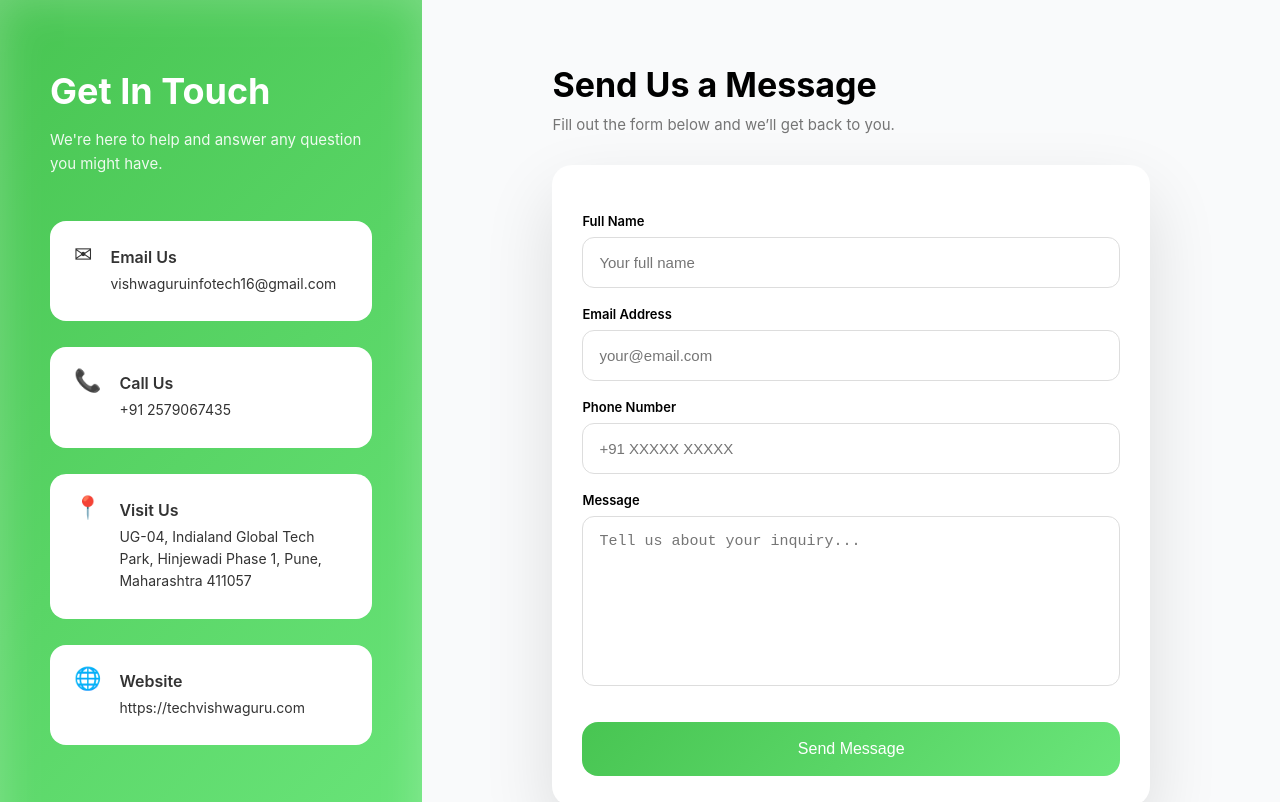
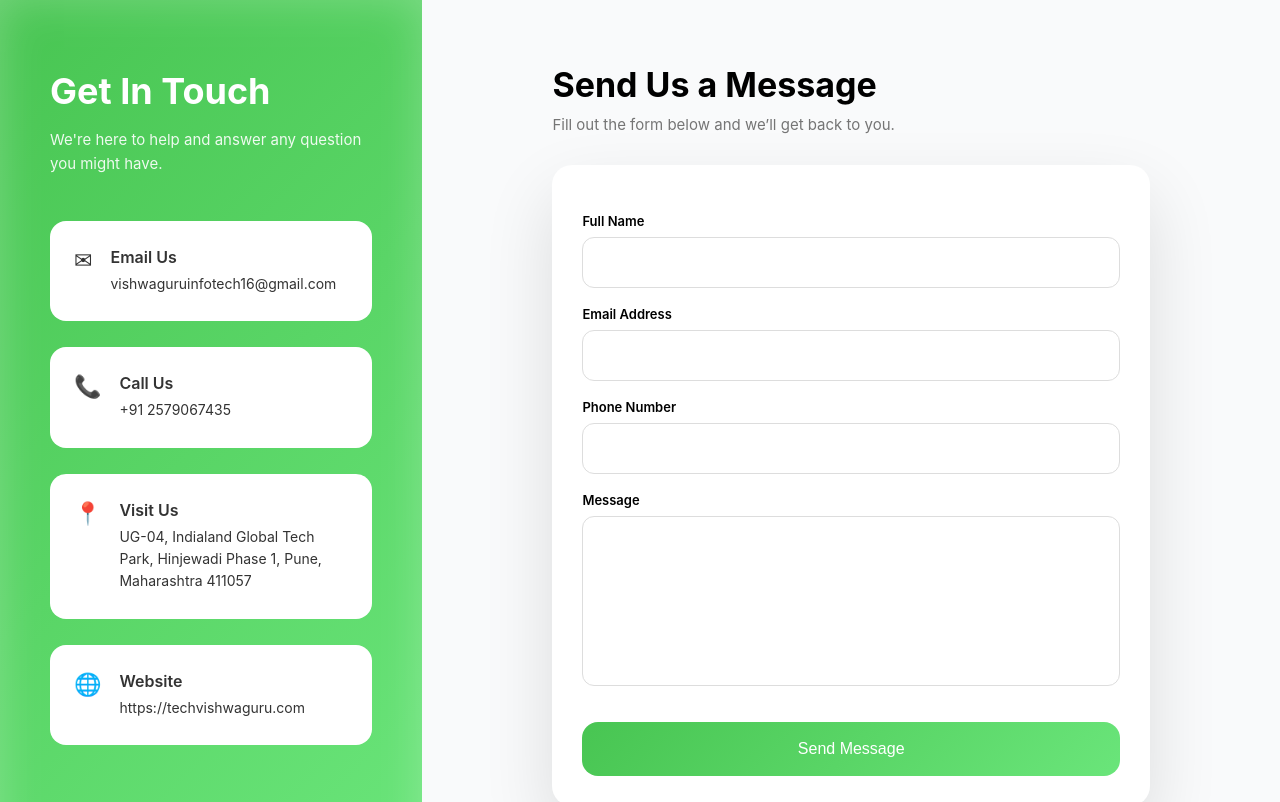
Before and after one commit to pawarprathmesh2025/LANDING-PAGE1, a React (Vite) app: page /contact in a window 1280 px wide. Shown: the top 802 px of the page. Built offline with nearby package versions, Linux system fonts and the light colour scheme.

Commit message:
final routing and layout fix

```diff
--- a/package.json
+++ b/package.json
@@ -10,6 +10,7 @@
     "preview": "vite preview"
   },
   "dependencies": {
+    "@emailjs/browser": "^4.4.1",
     "framer-motion": "^12.27.5",
     "lucide-react": "^0.562.0",
     "react": "^19.2.0",
--- a/src/App.jsx
+++ b/src/App.jsx
@@ -1,6 +1,7 @@
 import { BrowserRouter as Router, Routes, Route } from "react-router-dom";
 import Home from "./components/Home";  // fixed path
 import Contact from "./components/Contact";
+import About from "./components/About";
 
 function App() {
   return (
@@ -8,6 +9,7 @@ function App() {
       <Routes>
         <Route path="/" element={<Home />} />
         <Route path="/contact" element={<Contact />} />
+        <Route path="/about" element={<About />} />
 
       </Routes>
     </Router>
--- a/src/components/ContactPg.css
+++ b/src/components/ContactPg.css
@@ -1,260 +1,32 @@
-/* ================= PAGE WRAPPER ================= */
-.contact-wrapper {
-  display: flex;
-  min-height: 90vh;
-  width: 100%;
-  opacity: 1; /* ✅ NEVER invisible */
-  background: linear-gradient(120deg, #ffffff, #f6fff8);
-  animation: contact-pageReveal 1s ease;
+.contactpg-wrapper { display: flex; min-height: 90vh; width: 100%; background: linear-gradient(120deg, #ffffff, #f6fff8); animation: contactpg-pageReveal 1s ease; }
+.contactpg-left { width: 33%; padding: 69px 50px; background: linear-gradient(135deg, #48c552, #6ae57a); color: white; animation: contactpg-slideLeft 1s ease, contactpg-glowPulse 6s infinite alternate; }
+.contactpg-left h2 { font-size: 36px; margin-bottom: 12px; animation: contactpg-textFloat 5s ease-in-out infinite; }
+.contactpg-subtitle { font-size: 15px; margin-bottom: 45px; max-width: 420px; line-height: 1.6; opacity: 0.9; }
+.contactpg-info-card { background: white; color: #333; display: flex; gap: 18px; padding: 26px 24px; margin-bottom: 26px; border-radius: 16px; align-items: flex-start; position: relative; overflow: hidden; transition: all 0.35s ease; }
+.contactpg-info-card:hover { transform: translateY(-12px) scale(1.04); box-shadow: 0 20px 40px rgba(0, 0, 0, 0.25); }
+.contactpg-info-card .icon { font-size: 22px; }
+.contactpg-info-card h4 { font-size: 16px; font-weight: 600; }
+.contactpg-info-card p { margin-top: 6px; font-size: 14px; line-height: 1.6; }
+.contactpg-right { width: 67%; padding: 63px 130px; background: #f9fafb; animation: contactpg-slideRight 1s ease; }
+.contactpg-right h2 { font-size: 34px; margin-bottom: 6px; }
+.contactpg-right p { font-size: 15px; color: #666; margin-bottom: 28px; max-width: 520px; }
+.contactpg-form { width: 100%; max-width: 670px; background: white; padding: 30px; border-radius: 20px; box-shadow: 0 30px 70px rgba(0, 0, 0, 0.12); }
+.contactpg-form label { display: block; margin: 18px 0 8px; font-weight: 600; font-size: 13px; }
+.contactpg-form input, .contactpg-form textarea { width: 100%; padding: 16px; border-radius: 12px; border: 1px solid #ddd; font-size: 15px; outline: none; transition: all 0.3s ease; }
+.contactpg-form input:focus, .contactpg-form textarea:focus { border-color: #48c552; box-shadow: 0 0 0 3px rgba(72, 197, 82, 0.25); transform: translateY(-2px); }
+.contactpg-form textarea { min-height: 170px; resize: none; }
+.contactpg-submit-btn { margin-top: 32px; width: 100%; padding: 18px; font-size: 16px; border: none; border-radius: 16px; background: linear-gradient(135deg, #48c552, #6ae57a); color: white; cursor: pointer; transition: transform 0.25s ease, box-shadow 0.25s ease; }
+.contactpg-submit-btn:hover { transform: translateY(-3px); box-shadow: 0 14px 30px rgba(72, 197, 82, 0.45); }
+.contactpg-submit-btn:active { transform: scale(0.96); }
+
+@keyframes contactpg-pageReveal { from { opacity: 0; } to { opacity: 1; } }
+@keyframes contactpg-slideLeft { from { transform: translateX(-60px); } to { transform: translateX(0); } }
+@keyframes contactpg-slideRight { from { transform: translateX(60px); } to { transform: translateX(0); } }
+@keyframes contactpg-glowPulse { from { box-shadow: inset 0 0 10px rgba(255,255,255,0.1); } to { box-shadow: inset 0 0 45px rgba(255,255,255,0.25); } }
+@keyframes contactpg-textFloat { 0%,100% { transform: translateY(0); } 50% { transform: translateY(-4px); } }
+
+@media (max-width: 900px) {
+  .contactpg-wrapper { flex-direction: column; }
+  .contactpg-left, .contactpg-right { width: 100%; padding: 60px 30px; }
+  .contactpg-form { max-width: 100%; }
 }
-
-/* ================= LEFT SECTION ================= */
-.contact-wrapper .contact-left {
-  width: 33%;
-  padding: 69px 50px;
-  background: linear-gradient(135deg, #48c552, #6ae57a);
-  color: white;
-  animation: contact-slideLeft 1s ease,
-             contact-glowPulse 6s infinite alternate;
-}
-
-.contact-wrapper .contact-left h2 {
-  font-size: 36px;
-  margin-bottom: 12px;
-  animation: contact-textFloat 5s ease-in-out infinite;
-}
-
-.contact-wrapper .subtitle {
-  font-size: 15px;
-  margin-bottom: 45px;
-  max-width: 420px;
-  line-height: 1.6;
-  opacity: 0.9;
-}
-
-/* ================= INFO CARDS ================= */
-.contact-wrapper .info-card {
-  background: white;
-  color: #333;
-  display: flex;
-  gap: 18px;
-  padding: 26px 24px;
-  margin-bottom: 26px;
-  border-radius: 16px;
-  align-items: flex-start;
-  position: relative;
-  overflow: hidden;
-  opacity: 1; /* ✅ visible even if animation fails */
-  animation: contact-cardReveal 0.8s ease;
-}
-
-.contact-wrapper .info-card:nth-child(1) { animation-delay: 0.3s; }
-.contact-wrapper .info-card:nth-child(2) { animation-delay: 0.45s; }
-.contact-wrapper .info-card:nth-child(3) { animation-delay: 0.6s; }
-.contact-wrapper .info-card:nth-child(4) { animation-delay: 0.75s; }
-
-.contact-wrapper .info-card::before {
-  content: "";
-  position: absolute;
-  inset: 0;
-  background: linear-gradient(
-    120deg,
-    transparent,
-    rgba(72, 197, 82, 0.3),
-    transparent
-  );
-  opacity: 0;
-  transition: opacity 0.4s ease;
-}
-
-.contact-wrapper .info-card:hover::before {
-  opacity: 1;
-}
-
-.contact-wrapper .info-card:hover {
-  transform: translateY(-12px) scale(1.04);
-  box-shadow: 0 20px 40px rgba(0, 0, 0, 0.25);
-}
-
-.contact-wrapper .info-card .icon {
-  font-size: 22px;
-  animation: contact-iconFloat 4s ease-in-out infinite;
-}
-
-.contact-wrapper .info-card h4 {
-  font-size: 16px;
-  font-weight: 600;
-}
-
-.contact-wrapper .info-card p {
-  margin-top: 6px;
-  font-size: 14px;
-  line-height: 1.6;
-}
-
-/* ================= RIGHT SECTION ================= */
-.contact-wrapper .contact-right {
-  width: 67%;
-  padding: 63px 130px;
-  background: #f9fafb;
-  display: flex;
-  flex-direction: column;
-  align-items: flex-start;
-  animation: contact-slideRight 1s ease;
-}
-
-/* ================= HEADING ================= */
-.contact-wrapper .contact-right h2 {
-  font-size: 34px;
-  margin-bottom: 6px;
-}
-
-.contact-wrapper .contact-right p {
-  font-size: 15px;
-  color: #666;
-  margin-bottom: 28px;
-  max-width: 520px;
-}
-
-/* ================= FORM BOX ================= */
-.contact-wrapper form {
-  width: 100%;
-  max-width: 670px;
-  background: white;
-  padding: 30px;
-  border-radius: 20px;
-  box-shadow: 0 30px 70px rgba(0, 0, 0, 0.12);
-  animation: contact-formPop 1.1s cubic-bezier(0.25, 1, 0.3, 1);
-}
-
-/* ================= LABELS ================= */
-.contact-wrapper label {
-  display: block;
-  margin: 18px 0 8px;
-  font-weight: 600;
-  font-size: 13px;
-}
-
-/* ================= INPUTS ================= */
-.contact-wrapper input,
-.contact-wrapper textarea {
-  width: 100%;
-  padding: 16px;
-  border-radius: 12px;
-  border: 1px solid #ddd;
-  font-size: 15px;
-  outline: none;
-  transition: all 0.3s ease;
-}
-
-.contact-wrapper input:focus,
-.contact-wrapper textarea:focus {
-  border-color: #48c552;
-  box-shadow: 0 0 0 4px rgba(72, 197, 82, 0.25);
-  transform: translateY(-2px);
-}
-
-/* ================= TEXTAREA ================= */
-.contact-wrapper textarea {
-  min-height: 170px;
-  resize: none;
-}
-
-/* ================= BUTTON ================= */
-.contact-wrapper button {
-  margin-top: 32px;
-  width: 100%;
-  padding: 18px;
-  font-size: 16px;
-  border: none;
-  border-radius: 16px;
-  background: linear-gradient(135deg, #48c552, #6ae57a);
-  color: white;
-  cursor: pointer;
-  position: relative;
-  overflow: hidden;
-  transition: transform 0.25s ease, box-shadow 0.25s ease;
-}
-
-.contact-wrapper button::after {
-  content: "";
-  position: absolute;
-  width: 300%;
-  height: 300%;
-  background: radial-gradient(circle, rgba(255,255,255,0.35), transparent 60%);
-  top: -100%;
-  left: -100%;
-  opacity: 0;
-  transition: opacity 0.4s ease;
-}
-
-.contact-wrapper button:hover::after {
-  opacity: 1;
-}
-
-.contact-wrapper button:hover {
-  transform: translateY(-3px);
-  box-shadow: 0 14px 30px rgba(72, 197, 82, 0.45);
-}
-
-.contact-wrapper button:active {
-  transform: scale(0.96);
-}
-
-/* ================= ANIMATIONS ================= */
-@keyframes contact-pageReveal {
-  from { opacity: 0; }
-  to { opacity: 1; }
-}
-
-@keyframes contact-slideLeft {
-  from { transform: translateX(-60px); }
-  to { transform: translateX(0); }
-}
-
-@keyframes contact-slideRight {
-  from { transform: translateX(60px); }
-  to { transform: translateX(0); }
-}
-
-@keyframes contact-formPop {
-  from { transform: translateY(40px) scale(0.95); }
-  to { transform: translateY(0) scale(1); }
-}
-
-@keyframes contact-glowPulse {
-  from { box-shadow: inset 0 0 10px rgba(255,255,255,0.1); }
-  to { box-shadow: inset 0 0 45px rgba(255,255,255,0.25); }
-}
-
-@keyframes contact-cardReveal {
-  from { transform: translateY(40px); }
-  to { transform: translateY(0); }
-}
-
-@keyframes contact-iconFloat {
-  0%, 100% { transform: translateY(0); }
-  50% { transform: translateY(-6px); }
-}
-
-@keyframes contact-textFloat {
-  0%, 100% { transform: translateY(0); }
-  50% { transform: translateY(-4px); }
-}
-
-/* ================= RESPONSIVE ================= */
-@media (max-width: 900px) {
-  .contact-wrapper {
-    flex-direction: column;
-  }
-
-  .contact-wrapper .contact-left,
-  .contact-wrapper .contact-right {
-    width: 100%;
-    padding: 60px 30px;
-  }
-
-  .contact-wrapper form {
-    max-width: 100%;
-  }
-}
--- a/src/components/ContactPg.jsx
+++ b/src/components/ContactPg.jsx
@@ -3,16 +3,9 @@ import "./ContactPg.css";
 import { sendContactEmail } from "../utils/emailjs";
 
 export default function Contact() {
-  const [form, setForm] = useState({
-    fullName: "",
-    email: "",
-    phone: "",
-    message: "",
-  });
+  const [form, setForm] = useState({ fullName: "", email: "", phone: "", message: "" });
 
-  const handleChange = (e) => {
-    setForm({ ...form, [e.target.name]: e.target.value });
-  };
+  const handleChange = (e) => setForm({ ...form, [e.target.name]: e.target.value });
 
   const handleSubmit = async (e) => {
     e.preventDefault();
@@ -21,92 +14,46 @@ export default function Contact() {
   };
 
   return (
-    <div className="contact-wrapper">
-      {/* LEFT SECTION */}
-      <div className="contact-left">
+    <div className="contactpg-wrapper">
+      <div className="contactpg-left">
         <h2>Get In Touch</h2>
-        <p className="subtitle">
-          We're here to help and answer any question you might have.
-        </p>
+        <p className="contactpg-subtitle">We're here to help and answer any question you might have.</p>
 
-        <div className="info-card">
+        <div className="contactpg-info-card">
           <span className="icon">✉</span>
-          <div>
-            <h4>Email Us</h4>
-            <p>vishwaguruinfotech16@gmail.com</p>
-          </div>
+          <div><h4>Email Us</h4><p>vishwaguruinfotech16@gmail.com</p></div>
         </div>
 
-        <div className="info-card">
+        <div className="contactpg-info-card">
           <span className="icon">📞</span>
-          <div>
-            <h4>Call Us</h4>
-            <p>+91 2579067435</p>
-          </div>
+          <div><h4>Call Us</h4><p>+91 2579067435</p></div>
         </div>
 
-        <div className="info-card">
+        <div className="contactpg-info-card">
           <span className="icon">📍</span>
-          <div>
-            <h4>Visit Us</h4>
-            <p>UG-04, Indialand Global Tech Park, Hinjewadi Phase 1, Pune, Maharashtra 411057</p>
-          </div>
+          <div><h4>Visit Us</h4><p>UG-04, Indialand Global Tech Park, Hinjewadi Phase 1, Pune, Maharashtra 411057</p></div>
         </div>
 
-        <div className="info-card">
+        <div className="contactpg-info-card">
           <span className="icon">🌐</span>
-          <div>
-            <h4>Website</h4>
-            <p>https://techvishwaguru.com</p>
-          </div>
+          <div><h4>Website</h4><p>https://techvishwaguru.com</p></div>
         </div>
       </div>
 
-      {/* RIGHT SECTION */}
-      <div className="contact-right">
+      <div className="contactpg-right">
         <h2>Send Us a Message</h2>
-        <p className="subtitle">
-          Fill out the form below and we’ll get back to you.
-        </p>
+        <p className="contactpg-subtitle">Fill out the form below and we’ll get back to you.</p>
 
-        <form onSubmit={handleSubmit}>
+        <form className="contactpg-form" onSubmit={handleSubmit}>
           <label>Full Name</label>
-          <input
-            name="fullName"
-            value={form.fullName}
-            onChange={handleChange}
-            placeholder="Your full name"
-            required
-          />
-
+          <input name="fullName" value={form.fullName} onChange={handleChange} required />
           <label>Email Address</label>
-          <input
-            name="email"
-            type="email"
-            value={form.email}
-            onChange={handleChange}
-            placeholder="your@email.com"
-            required
-          />
-
+          <input name="email" type="email" value={form.email} onChange={handleChange} required />
           <label>Phone Number</label>
-          <input
-            name="phone"
-            value={form.phone}
-            onChange={handleChange}
-            placeholder="+91 XXXXX XXXXX"
-          />
-
+          <input name="phone" value={form.phone} onChange={handleChange} />
           <label>Message</label>
-          <textarea
-            name="message"
-            value={form.message}
-            onChange={handleChange}
-            placeholder="Tell us about your inquiry..."
-            required
-          />
-
-          <button type="submit">Send Message</button>
+          <textarea name="message" value={form.message} onChange={handleChange} required />
+          <button type="submit" className="contactpg-submit-btn">Send Message</button>
         </form>
       </div>
     </div>
--- a/src/components/Home.css
+++ b/src/components/Home.css
@@ -89,7 +89,7 @@
   margin-bottom: 150px;
 }
 
-.hero-text h1 {
+ .hero-text h1 {
   font-size: 50px;
   font-weight: 700;
   line-height: 1.2;
--- a/src/components/Specialization.css
+++ b/src/components/Specialization.css
@@ -12,7 +12,7 @@
 .subtitle {
   color: #666;
   margin-top: 10px;
-  margin-left: 365px;
+
 }
 
 .spec-grid {
```
Also changed, not shown: src/components/HeroMission.css (+31 -72 lines), src/components/HeroMission.jsx (+16 -75 lines), src/components/Home.jsx (+42 -14 lines), src/index.css (+8 -0 lines), public/image.png (renamed from public/devices/image.png), 1 other file (tests, documents, lock files or other folders).
